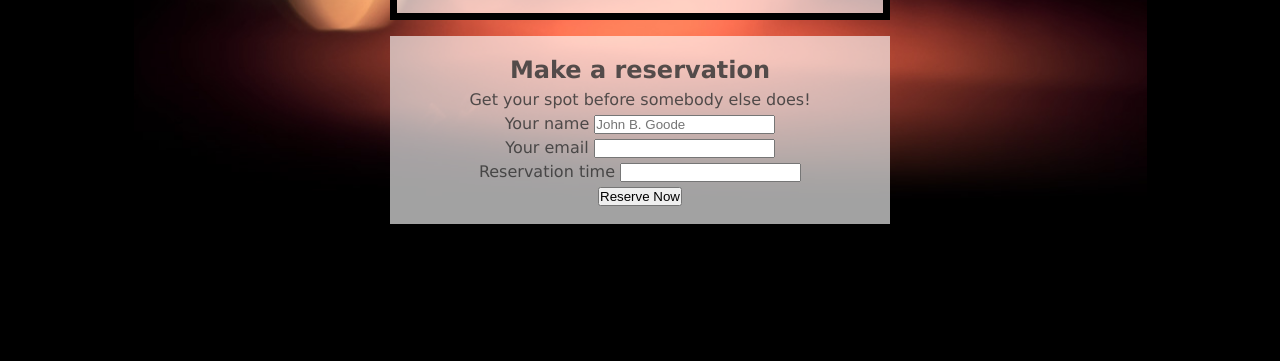
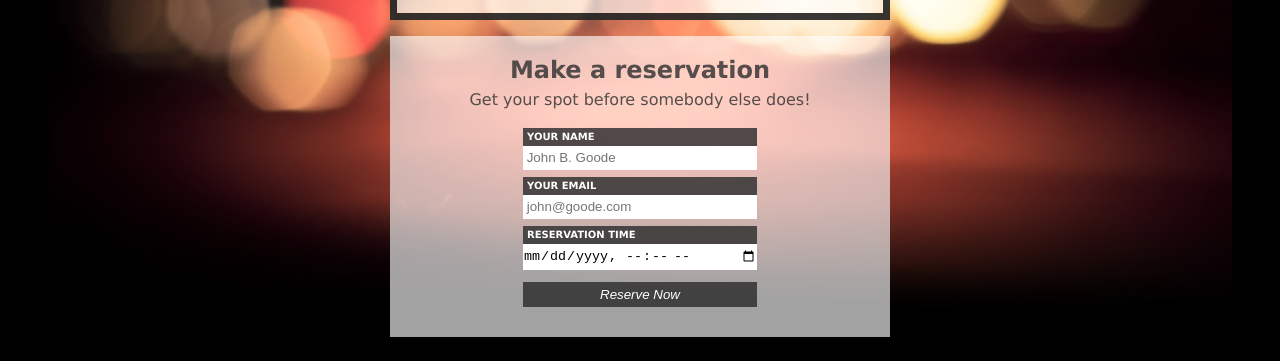
Before and after one commit to FbW-22-E04/uib-data-stylingforms-OliveiraDCI, a plain HTML site: page index.html in a window 1280 px wide. Shown: the part 452-813 px from the top of the page. Drawn offline with Linux system fonts and the light colour scheme.

Commit message:
Finished styles - exercise concluded.

```diff
--- a/index.html
+++ b/index.html
@@ -31,21 +31,26 @@
               type="text"
               name="name"
               id="name"
-              placeholder="John B. Goode"
+              placeholder=" John B. Goode"
             />
           </div>
 
           <div class="form-group">
             <label for="email">Your email</label>
-            <input type="email" name="email" id="email" />
+            <input
+              type="email"
+              name="email"
+              id="email"
+              placeholder=" john@goode.com"
+            />
           </div>
 
           <div class="form-group">
             <label for="reservation">Reservation time</label>
-            <input type="datetime" name="reservation" id="reservation" />
+            <input type="datetime-local" name="reservation" id="reservation" />
           </div>
 
-          <button type="submit">Reserve Now</button>
+          <button type="submit"><i>Reserve Now</i></button>
         </form>
       </div>
     </main>
--- a/style.css
+++ b/style.css
@@ -20,9 +20,6 @@ body {
   background-repeat: no-repeat;
   background-position: center;
   background-size: contain;
-
-  /* position: relative;
-  top: 0; */
 }
 
 .center-box {
@@ -32,6 +29,8 @@ body {
   margin: 0 auto;
   text-align: center;
 }
+
+/* Logo */
 
 .logo-box {
   padding: 1em 0;
@@ -43,6 +42,8 @@ body {
   margin: 0 auto;
 }
 
+/* Description */
+
 .description-box,
 .reservation-box {
   background-color: rgba(255, 255, 255, 0.637);
@@ -52,6 +53,50 @@ body {
 }
 
 .description-box {
+  border: 7px solid rgba(0, 0, 0, 0.781);
+}
+
+/* Form */
+
+.form-box {
+  width: 50%;
+  margin: 0 auto;
+}
+
+.form-group label,
+.form-group input,
+button {
+  display: block;
+  width: 100%;
+  border: none;
+}
+
+.form-group label {
+  background-color: rgba(51, 51, 51, 0.85);
+  color: #fff;
+  line-height: 1;
+  text-align: left;
+  font-size: 1rem;
+  font-weight: 600;
+  padding: 0.4em;
+  text-transform: uppercase;
+}
+
+.form-group input {
+  line-height: 1.8;
+  margin-bottom: 0.7rem;
+}
+
+.form-box button {
+  background-color: rgba(0, 0, 0, 0.6);
+  color: #fff;
+  padding: 0.4em;
+  cursor: pointer;
+  margin-top: 0.9em;
+}
+
+.reservation-box p,
+.form-box button,
+.description-box {
   margin-bottom: 1em;
-  border: 7px solid #000;
 }
```
